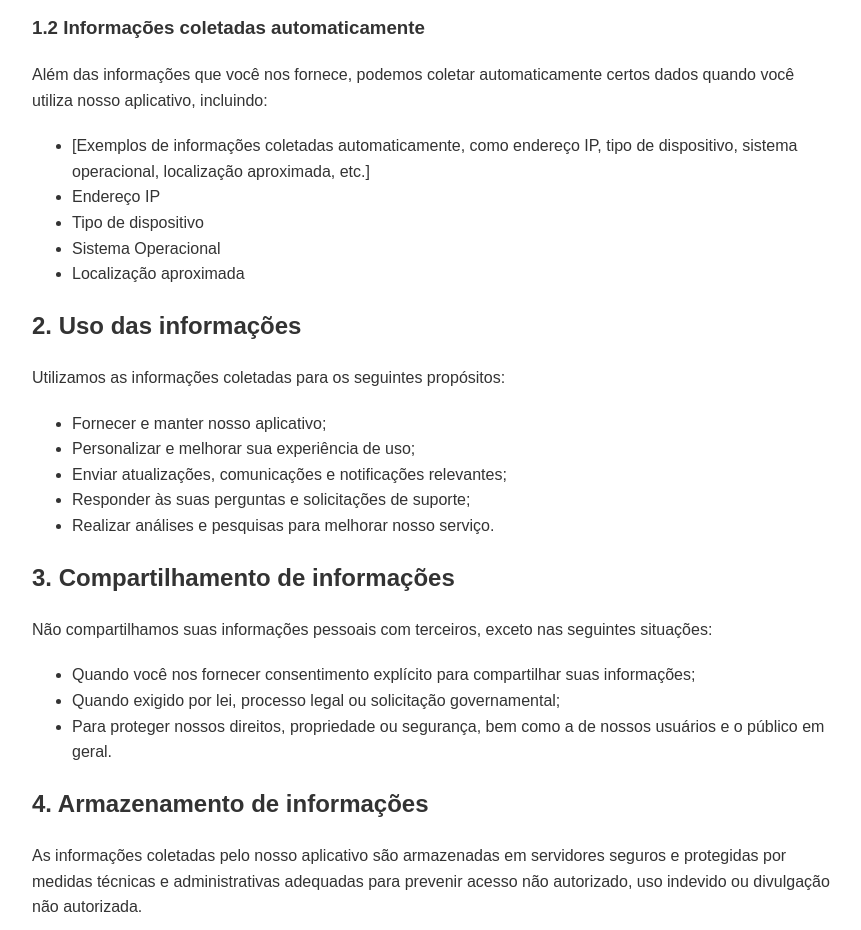
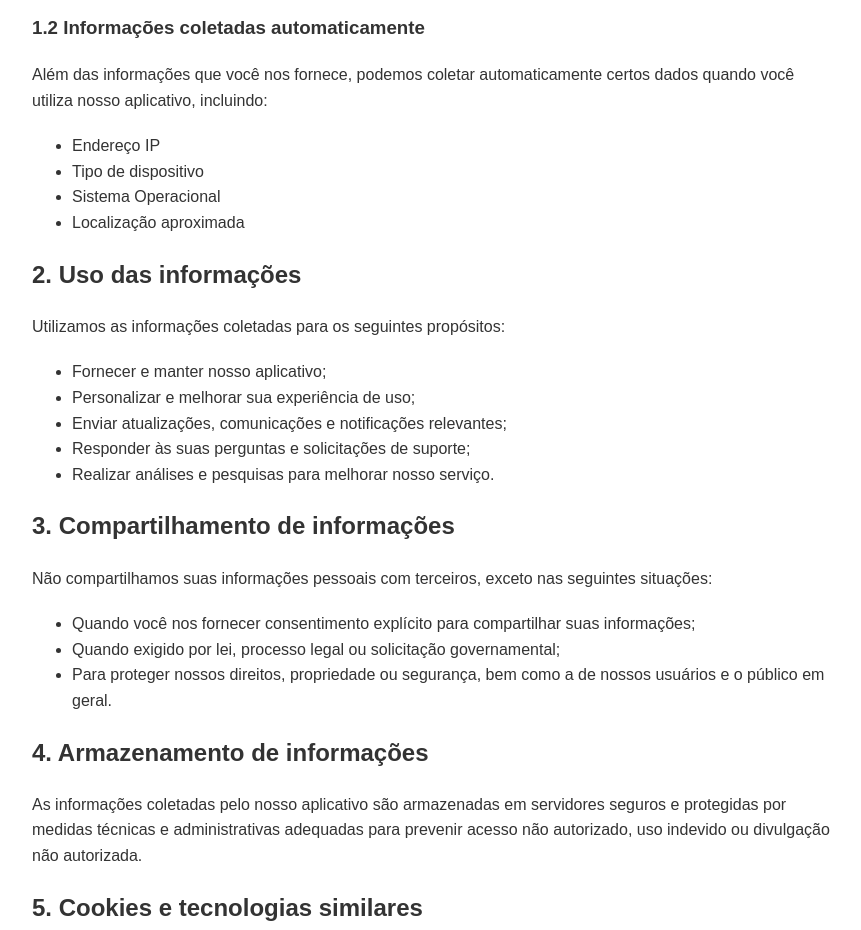
Before and after one commit to nnlanches/nnlanches.github.io, a plain HTML site: page privacy_policy.html in a window 1280 px wide. Shown: the part 800-1730 px from the top of the page, without its empty margins (208-1069 px from the left). Drawn offline with Linux system fonts and the light colour scheme.

Commit message:
Update privacy_policy.html

```diff
--- a/privacy_policy.html
+++ b/privacy_policy.html
@@ -81,8 +81,6 @@
     <p>Além das informações que você nos fornece, podemos coletar automaticamente certos dados quando você utiliza nosso
       aplicativo, incluindo:</p>
     <ul>
-      <li>[Exemplos de informações coletadas automaticamente, como endereço IP, tipo de dispositivo, sistema operacional,
-        localização aproximada, etc.]</li>
       <li>Endereço IP</li>
       <li>Tipo de dispositivo</li>
       <li>Sistema Operacional</li>
```
